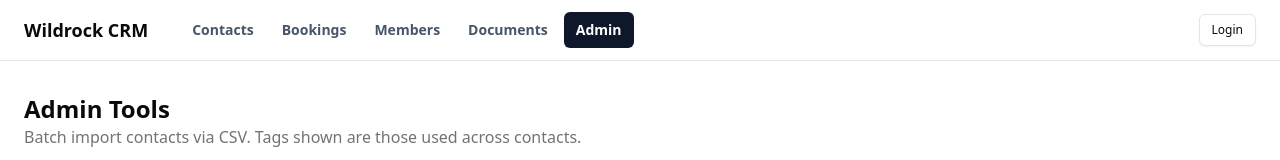
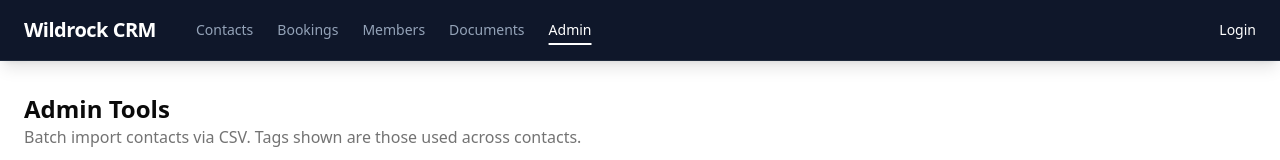
Before and after one commit to DroningHangman/Wildrock-CRM, a Next.js app: page /admin in a window 1280 px wide. Shown: the top 160 px of the page. Built offline with nearby package versions, Linux system fonts and the light colour scheme; no server answers; the database is empty.

Commit message:
Emergency fix for Nav visibility

```diff
--- a/components/Nav.tsx
+++ b/components/Nav.tsx
@@ -1,7 +1,7 @@
 "use client";
 
 import Link from "next/link";
-import { usePathname, useRouter } from "next/navigation";
+import { usePathname } from "next/navigation";
 import { cn } from "@/lib/utils";
 import { supabase } from "@/lib/supabase";
 import { Button } from "@/components/ui/button";
@@ -18,75 +18,64 @@ const links = [
 
 export function Nav() {
   const pathname = usePathname();
-  const router = useRouter();
   const [user, setUser] = useState<User | null>(null);
 
   useEffect(() => {
-    // Get initial session
-    supabase.auth.getUser().then(({ data: { user } }) => {
-      setUser(user);
-    });
-
-    // Listen for auth changes
+    supabase.auth.getUser().then(({ data: { user } }) => setUser(user));
     const { data: { subscription } } = supabase.auth.onAuthStateChange((_event, session) => {
       setUser(session?.user ?? null);
     });
-
     return () => subscription.unsubscribe();
   }, []);
 
-  async function handleLogout() {
-    await supabase.auth.signOut();
-    router.push("/login");
-    router.refresh();
-  }
-
-  // Completely hide nav only on login page
+  // Hide on login page
   if (pathname === "/login") return null;
 
   return (
-    <nav className="sticky top-0 z-50 w-full border-b bg-white dark:bg-slate-950 px-4 md:px-6 py-3">
-      <div className="flex flex-col md:flex-row items-center justify-between max-w-7xl mx-auto gap-3 md:gap-8">
-        <div className="flex items-center justify-between w-full md:w-auto gap-8">
-          <Link
-            href="/"
-            className="text-lg font-bold text-foreground hover:opacity-80 whitespace-nowrap"
-          >
+    <nav className="w-full bg-slate-900 text-white border-b border-slate-800 shadow-lg">
+      <div className="container mx-auto px-6 py-4 flex items-center justify-between">
+        <div className="flex items-center gap-10">
+          <Link href="/" className="text-xl font-bold tracking-tight hover:text-slate-300">
             Wildrock CRM
           </Link>
-
-          <div className="flex items-center gap-1 overflow-x-auto pb-1 md:pb-0 scrollbar-hide">
-            {links.map(({ href, label }) => (
+          <div className="flex items-center gap-6">
+            {links.map((link) => (
               <Link
-                key={href}
-                href={href}
+                key={link.href}
+                href={link.href}
                 className={cn(
-                  "whitespace-nowrap rounded-md px-3 py-2 text-sm font-semibold transition-colors",
-                  pathname === href
-                    ? "bg-slate-900 text-white dark:bg-slate-100 dark:text-slate-900 shadow-sm"
-                    : "text-slate-600 hover:bg-slate-100 hover:text-slate-900 dark:text-slate-400 dark:hover:bg-slate-800 dark:hover:text-slate-100"
+                  "text-sm font-medium transition-colors hover:text-slate-300",
+                  pathname === link.href ? "text-white underline underline-offset-8 decoration-2" : "text-slate-400"
                 )}
               >
-                {label}
+                {link.label}
               </Link>
             ))}
           </div>
         </div>
 
-        <div className="flex items-center gap-4 ml-auto md:ml-0">
+        <div className="flex items-center gap-4">
+          {user && (
+            <span className="hidden md:inline text-xs text-slate-400">
+              {user.email}
+            </span>
+          )}
           {user ? (
-            <>
-              <span className="hidden text-xs text-muted-foreground lg:inline-block">
-                {user.email}
-              </span>
-              <Button variant="ghost" size="sm" onClick={handleLogout} className="text-xs h-8">
-                Logout
-              </Button>
-            </>
+            <Button
+              variant="outline"
+              size="sm"
+              className="text-slate-900 border-white bg-white hover:bg-slate-200"
+              onClick={async () => {
+                await supabase.auth.signOut();
+                window.location.href = "/login";
+              }}
+            >
+              Logout
+            </Button>
           ) : (
-            <Button asChild variant="outline" size="sm" className="text-xs h-8">
-              <Link href="/login">Login</Link>
-            </Button>
+            <Link href="/login" className="text-sm font-medium hover:text-slate-300">
+              Login
+            </Link>
           )}
         </div>
       </div>
```
